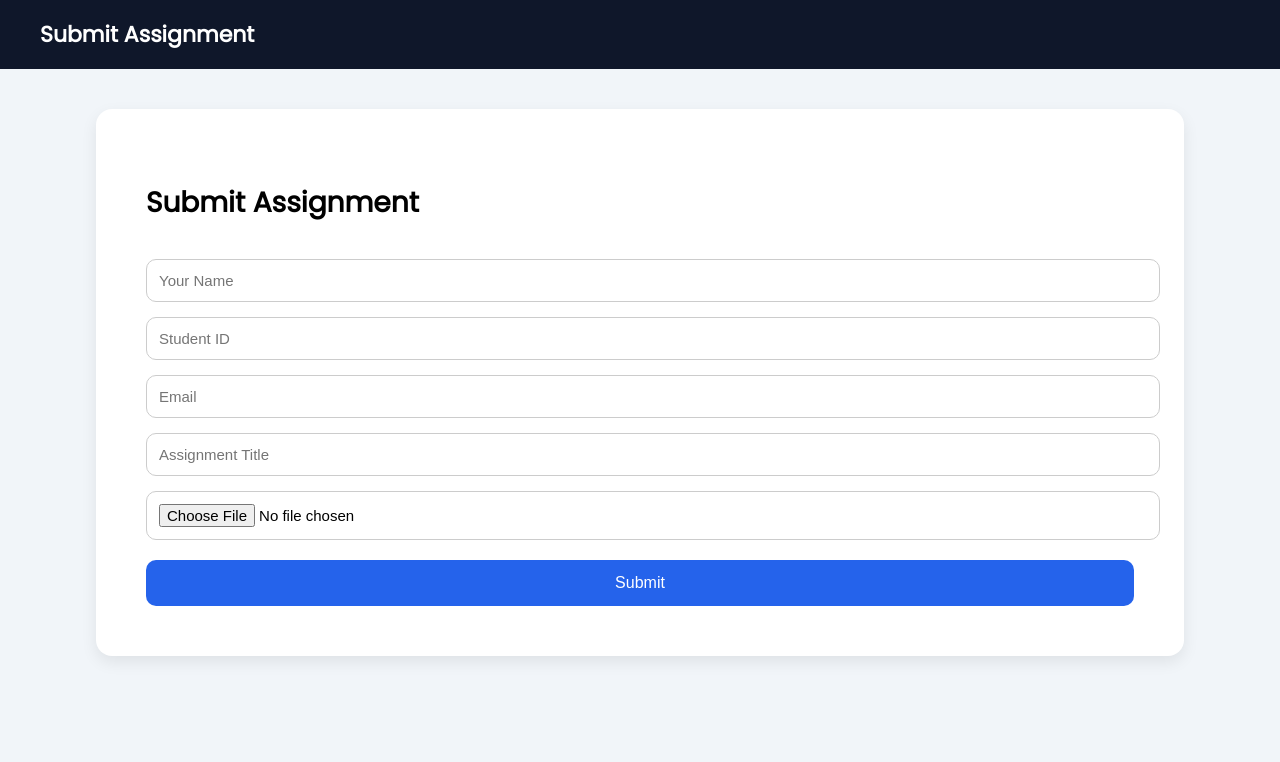
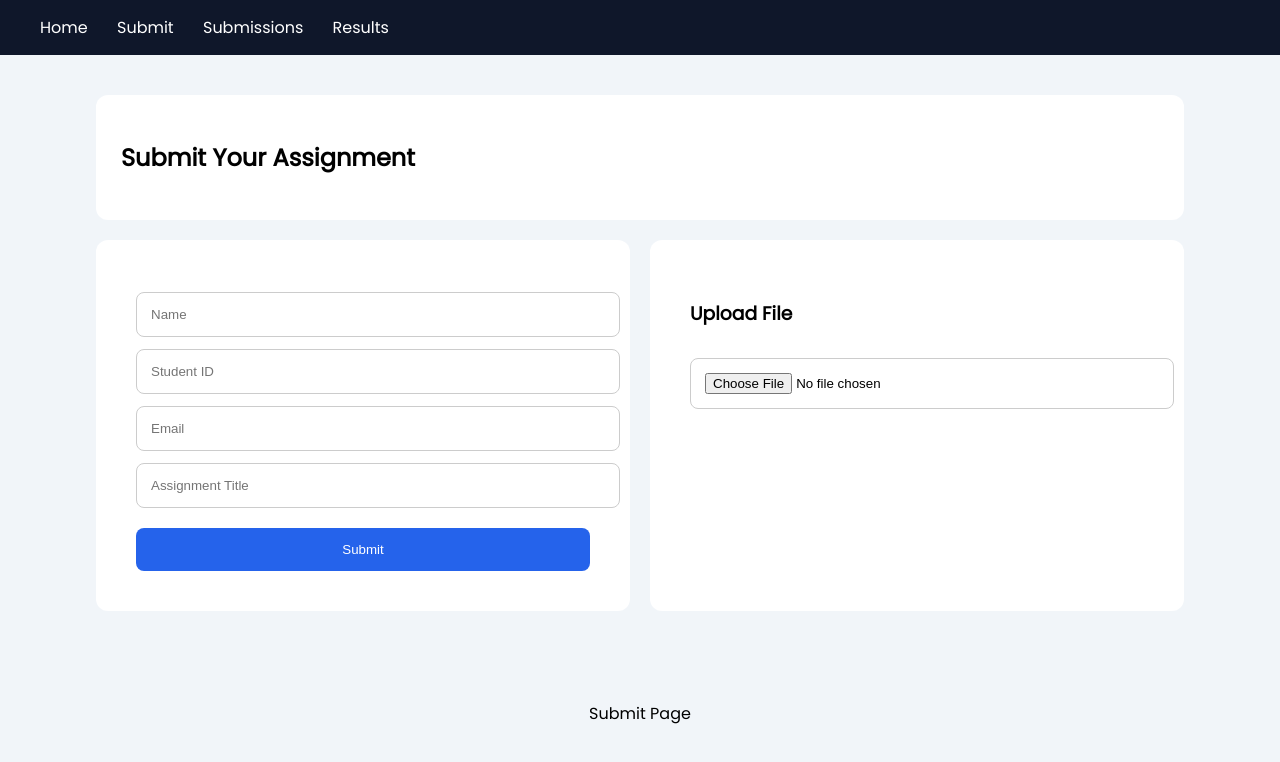
Before and after one commit to Deekshith1983/Assignment-Submission-and-Evaluation-System, a plain HTML site: page frontend/student/submit.html in a window 1280 px wide. Drawn offline with Linux system fonts and the light colour scheme.

Commit message:
Update submit.html

```diff
--- a/frontend/student/submit.html
+++ b/frontend/student/submit.html
@@ -1,124 +1,95 @@
 <!DOCTYPE html>
 <html>
 <head>
-  <title>Submit Assignment</title>
-
+  <title>Submit</title>
   <link href="https://fonts.googleapis.com/css2?family=Poppins&display=swap" rel="stylesheet">
 
   <style>
-    body {
-      font-family: 'Poppins', sans-serif;
-      margin: 0;
-      background: #f1f5f9;
+    body { font-family: 'Poppins'; margin: 0; background: #f1f5f9; }
+
+    .navbar { background: #0f172a; padding: 15px 40px; }
+    .navbar a { color: white; margin-right: 25px; text-decoration: none; }
+
+    .container { width: 85%; margin: auto; padding: 40px 0; }
+
+    .hero {
+      background: white;
+      padding: 25px;
+      border-radius: 12px;
+      margin-bottom: 20px;
     }
 
-    .navbar {
-      background: #0f172a;
-      color: white;
-      padding: 18px 40px;
-      font-size: 22px;
-      font-weight: bold;
-    }
-
-    .container {
-      width: 85%;
-      margin: auto;
-      padding: 40px 0;
+    .flex {
+      display: flex;
+      gap: 20px;
     }
 
     .card {
+      width: 50%;
       background: white;
-      padding: 50px;
-      border-radius: 16px;
-      box-shadow: 0 6px 16px rgba(0,0,0,0.08);
-    }
-
-    h2 {
-      margin-bottom: 20px;
-      font-size: 28px;
+      padding: 40px;
+      border-radius: 12px;
     }
 
     input {
       width: 100%;
-      padding: 12px;
-      margin-top: 15px;
-      border-radius: 10px;
+      padding: 14px;
+      margin-top: 12px;
+      border-radius: 8px;
       border: 1px solid #ccc;
-      font-size: 15px;
     }
 
     button {
       margin-top: 20px;
       padding: 14px;
       width: 100%;
-      border: none;
-      border-radius: 10px;
       background: #2563eb;
       color: white;
-      font-size: 16px;
-      cursor: pointer;
+      border: none;
+      border-radius: 8px;
     }
+
+    footer { text-align: center; padding: 20px; margin-top: 30px; }
   </style>
 </head>
 
 <body>
 
-<div class="navbar">Submit Assignment</div>
+<div class="navbar">
+  <a href="dashboard.html">Home</a>
+  <a href="submit.html">Submit</a>
+  <a href="submissions.html">Submissions</a>
+  <a href="results.html">Results</a>
+</div>
 
 <div class="container">
-  <div class="card">
 
-    <h2>Submit Assignment</h2>
+  <div class="hero">
+    <h2>Submit Your Assignment</h2>
+  </div>
 
-    <form id="assignmentForm">
-      <input type="text" id="name" placeholder="Your Name" required>
-      <input type="text" id="studentId" placeholder="Student ID" required>
-      <input type="email" id="email" placeholder="Email" required>
-      <input type="text" id="title" placeholder="Assignment Title" required>
-      <input type="file" id="file" required>
+  <div class="flex">
 
-      <button type="submit">Submit</button>
-    </form>
+    <div class="card">
+      <form id="form">
+        <input id="name" placeholder="Name" required>
+        <input id="studentId" placeholder="Student ID" required>
+        <input id="email" placeholder="Email" required>
+        <input id="title" placeholder="Assignment Title" required>
+        <button type="submit">Submit</button>
+      </form>
+    </div>
+
+    <div class="card">
+      <h3>Upload File</h3>
+      <input type="file" id="file">
+    </div>
 
   </div>
+
 </div>
 
-<script>
-document.getElementById("assignmentForm").addEventListener("submit", async function(e) {
-  e.preventDefault();
-
-  const name = document.getElementById("name").value;
-  const studentId = document.getElementById("studentId").value;
-  const email = document.getElementById("email").value;
-  const title = document.getElementById("title").value;
-  const file = document.getElementById("file").files[0];
-
-  const emailPattern = /^[^\s@]+@[^\s@]+\.[^\s@]+$/;
-  if (!emailPattern.test(email)) {
-    alert("Please enter a valid email!");
-    return;
-  }
-
-  const formData = new FormData();
-  formData.append("name", name);
-  formData.append("studentId", studentId);
-  formData.append("email", email);
-  formData.append("title", title);
-  formData.append("file", file);
-
-  try {
-    const res = await fetch("http://localhost:5000/submit", {
-      method: "POST",
-      body: formData
-    });
-
-    await res.json();
-    alert("Submitted Successfully!");
-  } catch (err) {
-    alert("Error submitting assignment");
-  }
-});
-</script>
+<footer>Submit Page</footer>
 
 </body>
 </html>
```
